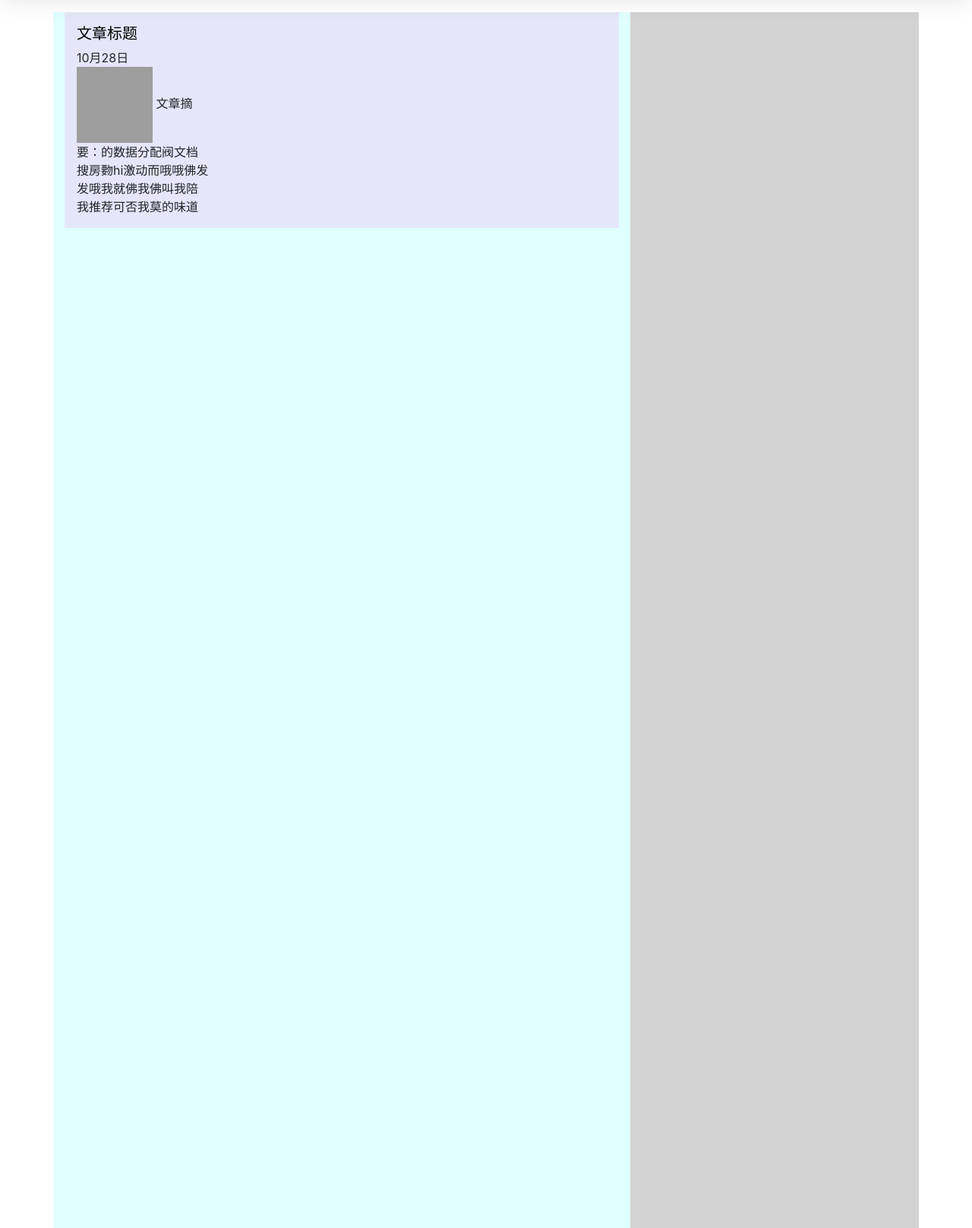
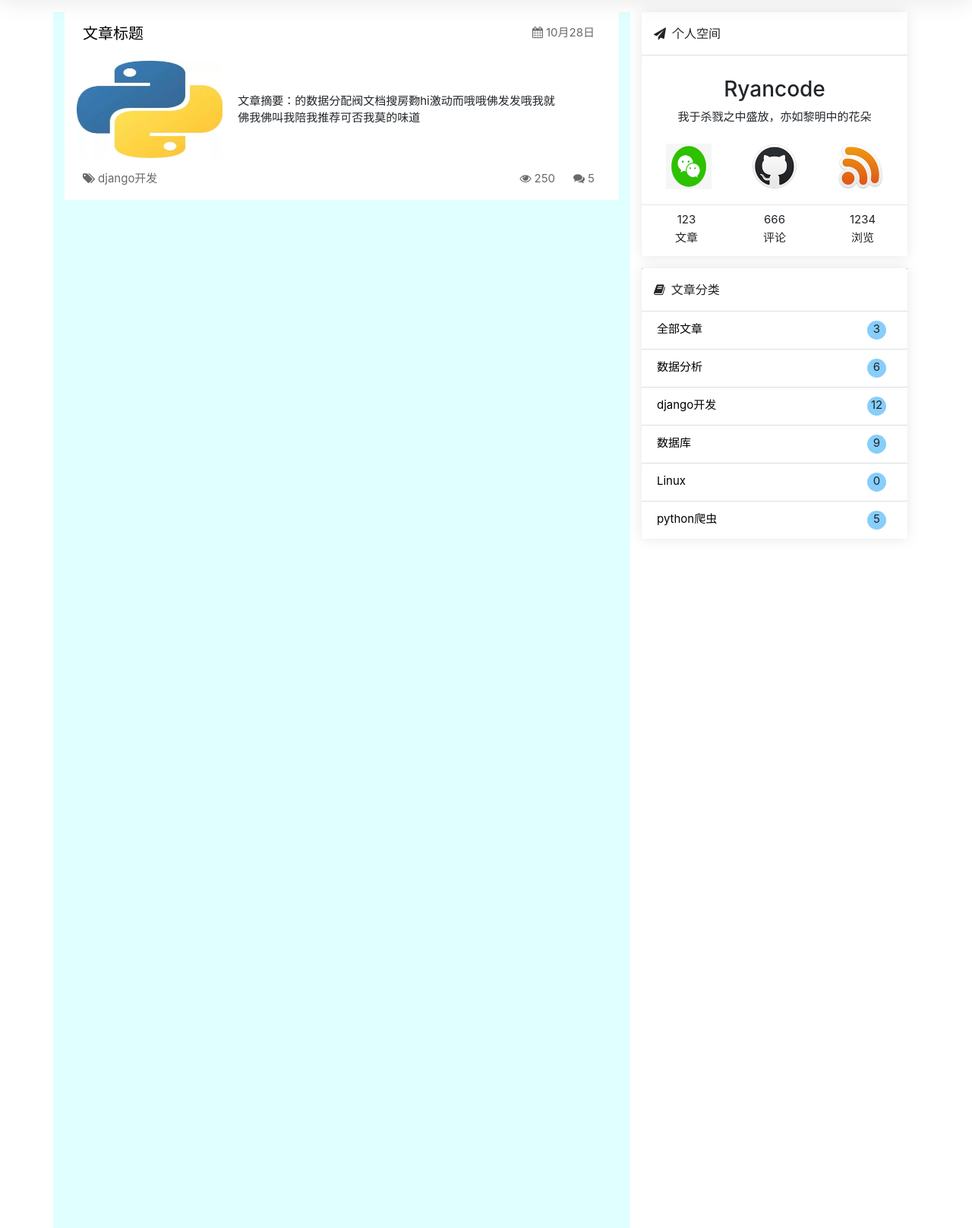
Before and after one commit to RyanQAQ/myblog, a Django app: page / in a window 1280 px wide. Shown: the part 64-1680 px from the top of the page at 76% size. Run offline with Django 3.2, Linux system fonts and the light colour scheme; some libraries are stand-ins or nearby versions; grey boxes are pictures that could not be loaded.

Commit message:
update templates

```diff
--- a/blog/static/css/base.css
+++ b/blog/static/css/base.css
@@ -82,6 +82,15 @@
     margin-top: 5rem;
 }
 
+.main-content a {
+    color: black;
+}
+
+.main-content a:hover {
+    text-decoration: none;
+    color: #60ACFF;
+}
+
 .row {
     height: 100rem;
 }
@@ -90,24 +99,89 @@
     background-color: lightcyan;
 }
 
-.col-lg-4 {
-    background-color: lightgrey;
-}
+/*.col-lg-4 {*/
+/*    background-color: lightgrey;*/
+/*}*/
 
 /* ----------------左边部分--------------*/
 .summary-block {
-    background-color: lavender;
+    background-color: white;
 }
 
-.title {
-
+.summary-block:hover {
+    box-shadow: 1px 2px 3px 2px rgba(0, 0, 0, 0.1);
 }
 
-.main-content a {
-    color: black;
+.summary-img img {
+    width: 12rem;
+    height: 8rem;
 }
 
-.main-content a:hover {
-    text-decoration: none;
-    color: #60ACFF;
+@media (max-width: 768px) {
+    .summary-img img {
+        width: 8rem;
+        height: 6rem;
+    }
 }
+
+.w-60 {
+    width: 60%;
+    vertical-align:middle
+}
+
+.fs-15 {
+    font-size: 15px;
+}
+
+.summary-footer, .summary-footer a, .pub-date {
+    color: dimgray;
+}
+
+/* ----------------右边部分--------------*/
+.card1, .card2 {
+    box-shadow: 0 0 1em 0 rgba(0,0,0,0.1);
+}
+
+.card1 .row .col img {
+    width: 60px;
+    height: 60px;
+}
+
+.card1 .card-body {
+    height: 180px !important;
+}
+
+.card1 .row {
+    height: 60px !important;
+}
+
+.card1 .col {
+    height: 60px !important;
+}
+
+.card1 .card-footer {
+    border-top: 1px solid rgba(20,20,20,0.1);
+    height: 68px !important;
+}
+
+.card1 .row .col p {
+    margin-bottom: 1px !important;
+}
+
+@media (min-width: 992px) and (max-width: 1200px) {
+    .card1 .card-body p {
+        font-size: 14px;
+    }
+}
+
+.card2 {
+    background-color: lightskyblue;
+}
+
+.article-number {
+    width: 25px;
+    height: 25px;
+    float: right;
+    border-radius: 25px;
+    background-color: lightskyblue;
+}
--- a/templates/base.html
+++ b/templates/base.html
@@ -17,7 +17,7 @@
 
 <body>
     <!-- 导航栏 -->
-    <header class="shadow bg-white">
+    <header class="shadow">
     {% include 'tags/navbar.html' %}
     </header>
     <!--主体-->
--- a/templates/index.html
+++ b/templates/index.html
@@ -8,7 +8,7 @@
                 {% include 'tags/articles.html' %}
             </div>
             <div class="col-lg-4">
-
+                {% include 'tags/base_right.html' %}
             </div>
         </div>
     </div>
--- a/templates/tags/articles.html
+++ b/templates/tags/articles.html
@@ -1,18 +1,25 @@
 <div class="summary-list">
-    <section class="summary-block mb-1 mb-sm-2 p-1 p-lg-3">
-        <h5 class="title"><a href="#">文章标题</a></h5>
-        <span class="pub-date">10月28日</span>
-        <div class="summary-img align-self-center mr-2 mr-lg-3 w-25 modal-open">
+    <section class="summary-block mb-2 mb-sm-2 p-1 p-lg-3">
+        <h5 class="title d-inline-block pl-2"><a href="#">文章标题</a></h5>
+        <span class="pub-date float-right mr-3 fs-15">
+            <i class="fa fa-calendar mr-1" aria-hidden="true"></i>10月28日
+        </span>
+        <div class="summary-img align-self-center modal-open fs-15 mt-3">
             <a href="#">
-                <img src="https://timgsa.baidu.com/timg?image&quality=80&size=b9999_10000&sec=1603799841556&di=404a5de20b8ddf7fb6a4c35217032e5a&imgtype=0&src=http%3A%2F%2Fwww.microsource.tech%2Fuploads%2F20200320%2F2c29c0096141b66b9eb02cee25539ffd.jpg" width="100" height="100" alt="">
+                <img src="{% static 'img/default.jpg' %}" alt="">
             </a>
-            <span>文章摘要：的数据分配阀文档搜房覅hi激动而哦哦佛发发哦我就佛我佛叫我陪我推荐可否我莫的味道</span>
+            <span class="summary-text d-inline-block w-60 ml-3">文章摘要：的数据分配阀文档搜房覅hi激动而哦哦佛发发哦我就佛我佛叫我陪我推荐可否我莫的味道</span>
         </div>
-
-
-        <div class="summary-footer">
-
+        <div class="summary-footer fs-15 mt-3">
+            <a href="#" title="查看该分类下更多文章">
+                <i class="fa fa-tags ml-2 mr-1" aria-hidden="true"></i>django开发
+            </a>
+            <a href="#" class="float-right mr-3" title="查看文章评论">
+                <i class="fa fa-comments mr-1" aria-hidden="true"></i>5
+            </a>
+            <span class="float-right mr-4">
+                <i class="fa fa-eye mr-1" aria-hidden="true"></i>250
+            </span>
         </div>
-
     </section>
 </div>
--- /dev/null
+++ b/templates/tags/base_right.html
@@ -0,0 +1,64 @@
+<div class="card1 px-0 mb-3 bg-white">
+    <div class="card-header px-3 py-3 bg-white">
+        <i class="fa fa-paper-plane mr-2"></i>个人空间
+    </div>
+    <div class="card-body my-2 text-center">
+        <h3>Ryancode</h3>
+        <p class="fs-15 mb-4">我于杀戮之中盛放，亦如黎明中的花朵</p>
+        <div class="row">
+            <div class="col">
+                <a href="#"><img src="{% static 'img/wechat.png' %}" alt="扫码添加博主的微信"></a>
+            </div>
+            <div class="col">
+                <a href="#"><img src="{% static 'img/github.png' %}" alt="转到博主的github"></a>
+            </div>
+            <div class="col">
+                <a href="#"><img src="{% static 'img/rss.png' %}" alt="订阅博客"></a>
+            </div>
+        </div>
+    </div>
+    <div class="card-footer px-3 pt-2 text-center fs-15  bg-white">
+        <div class="row">
+            <div class="col">
+                <p class="card-numbers">123</p>
+                <p class="card-font">文章</p>
+            </div>
+            <div class="col">
+                <p class="card-numbers">666</p>
+                <p class="card-font">评论</p>
+            </div>
+            <div class="col">
+                <p class="card-numbers">1234</p>
+                <p class="card-font">浏览</p>
+            </div>
+        </div>
+    </div>
+</div>
+
+<div class="card2 px-0 mb-3">
+    <div class="card-header px-3 py-3 bg-white">
+        <i class="fa fa-book mr-2 mb-0"></i>文章分类
+    </div>
+    <div class="card-body mb-2 p-0 ">
+        <ul class="list-group list-group-flush fs-15">
+            <li class="list-group-item">
+                <a href="#">全部文章</a>
+                <span class="article-number text-center mr-2">3</span></li>
+            <li class="list-group-item">
+                <a href="#">数据分析</a>
+                <span class="article-number text-center mr-2">6</span></li>
+            <li class="list-group-item">
+                <a href="#">django开发</a>
+                <span class="article-number text-center mr-2">12</span></li>
+            <li class="list-group-item">
+                <a href="#">数据库</a>
+                <span class="article-number text-center mr-2">9</span></li>
+            <li class="list-group-item">
+                <a href="#">Linux</a>
+                <span class="article-number text-center mr-2">0</span></li>
+            <li class="list-group-item">
+                <a href="#">python爬虫</a>
+                <span class="article-number text-center mr-2">5</span></li>
+        </ul>
+    </div>
+</div>
```
Also changed, not shown: blog/static/img/default.jpg (added), blog/static/img/github.png (added), blog/static/img/rss.png (added), blog/static/img/wechat.jpg (added), blog/static/img/wechat.png (added).
